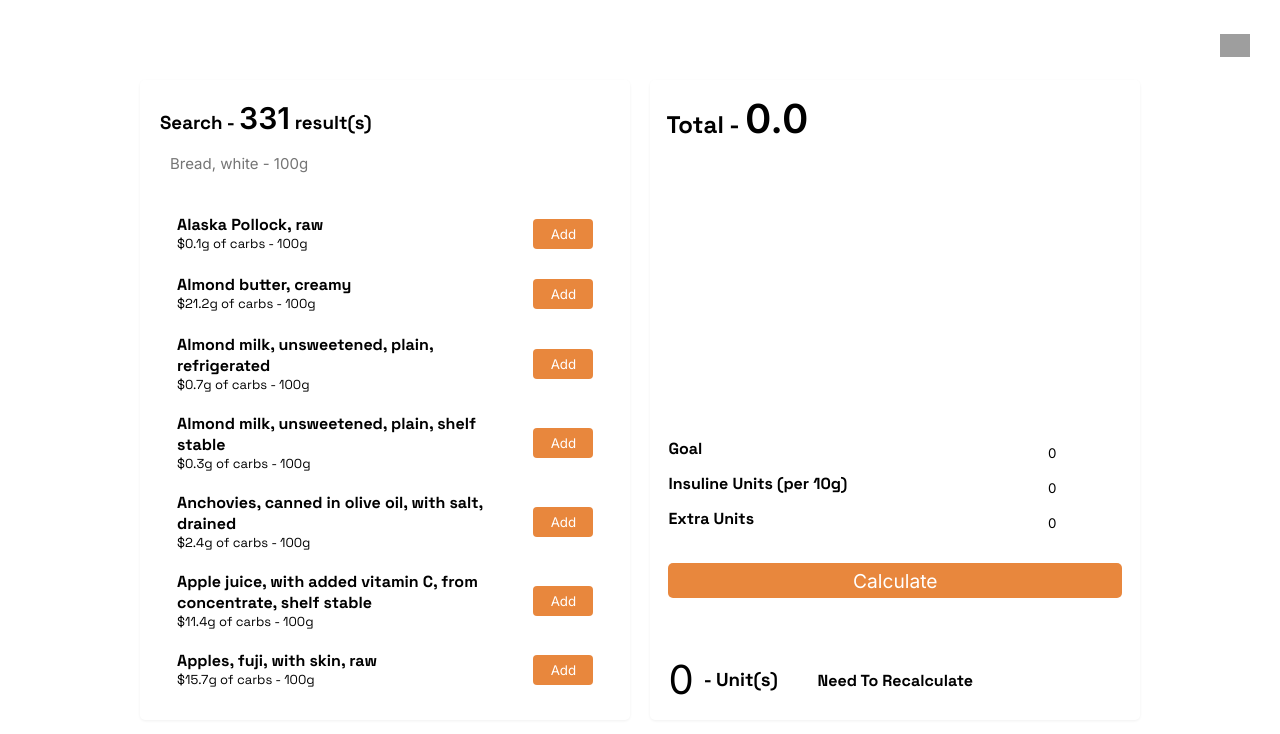
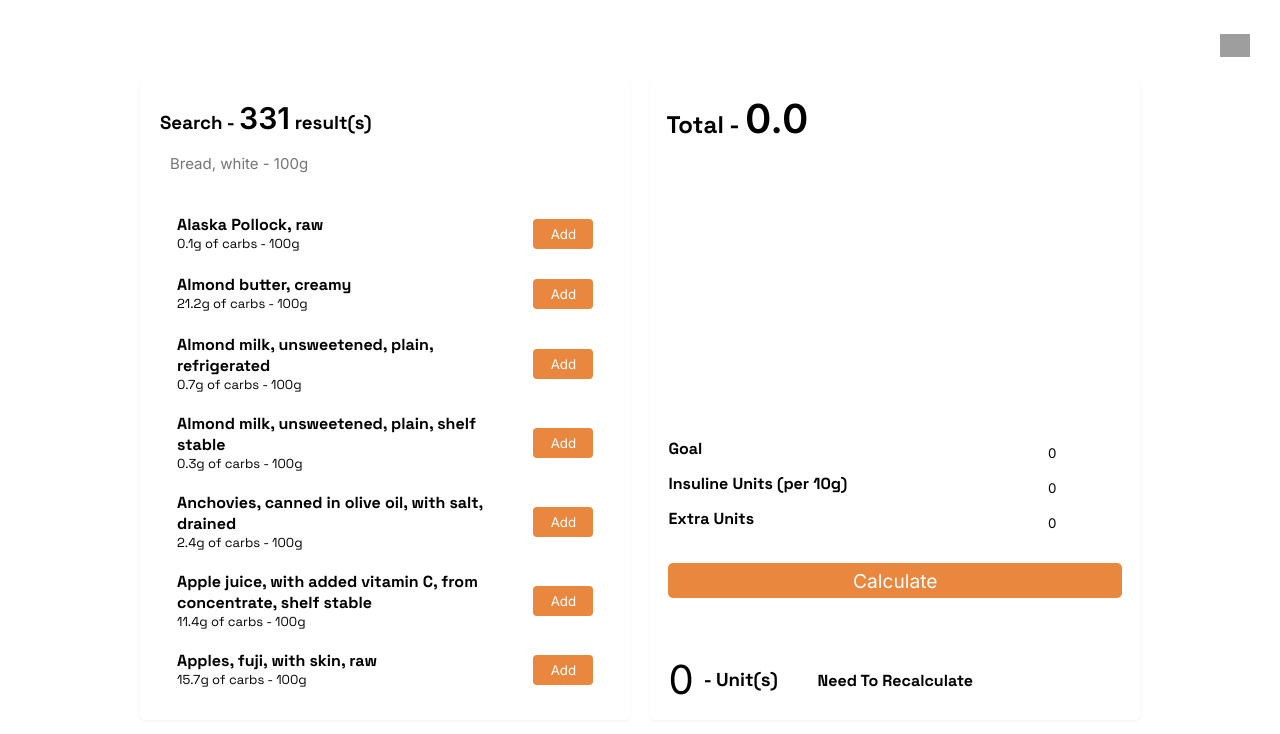
Before and after one commit to Sacapuntas96/TeeOne, a React (Vite) app in the folder Frontend/TeeOne/: page / in a window 1280 px wide. Shown: the top 734 px of the page. Built offline with nearby package versions, Linux system fonts and the light colour scheme; grey boxes are pictures that could not be loaded.

Commit message:
Fixed the total carbs update

```diff
--- a/Frontend/TeeOne/src/App.jsx
+++ b/Frontend/TeeOne/src/App.jsx
@@ -11,16 +11,29 @@ if(!document.documentElement.getAttribute('data-theme')){
 }
 document.documentElement.setAttribute('data-theme', localStorage.getItem('stored_theme'))
 
-let items = []
+function App() {
+  const [items, SetItems] = useState([])
 
-function App() {
+  const AddItems = (item) => {
+    if(items.some(element => element["id"] === item["id"])){
+      return
+    }
+    else{
+      let new_item = {...item, "current_weight" : 100}
+      SetItems([...items, new_item])
+    }
+
+    console.log(items)
+  }
+
   const [current_theme, ChangeTheme] = useState(localStorage.getItem('stored_theme'))
   const SwitchTheme = (new_theme => {
     ChangeTheme(new_theme)
     localStorage.setItem('stored_theme', new_theme)
     document.documentElement.setAttribute('data-theme', new_theme)
   })
-  const [total_carbs, SetTotalCarbs] = useState(0)
+
+  const total_carbs = calculate_total(items)
   const [goal, SetGoald] = useState(0)
   const [insuline_units, SetUnits] = useState(0)
   const [extra_units, SetExtraUnits] = useState(0)
@@ -38,17 +51,10 @@ function App() {
               <input type="text" placeholder="Bread, white - 100g" id="search-bar" onChange={() => SetQuery()}/>
             <div className="listing" id="listing">
               {food_data.map(item =>(
-                <FoodCard item={item} key={item.id} onClick={() => {if(!is_present(item.id)){
-                    if(!(Object.keys(items).includes(item.id))){
-                      let element = {}
-                      element["id"] = item.id
-                      element["carbs_per_100g"] = item.carbs_per_100g
-                      SetTotalCarbs(total_carbs + item.carbs_per_100g)
+                <FoodCard item={item} key={item.id} onClick={() => {
+                      AddItems(item)
                       SetRecale(true)
-                      items.push(element)
-                    }
-                    console.log("test")
-                    }}}/>
+                    }}/>
               ))}
             </div>
           </div>
@@ -118,8 +124,13 @@ function App() {
   )
 }
 
-function is_present(id){
-  return Object.keys(items).includes(id)
+function calculate_total(items){
+  let sum = 0
+  for(let i = 0; i < items.length; i++){
+    sum += items[i]["carbs_per_100g"]
+  }
+  console.log("calculated total")
+  return sum
 }
 
 export default App
--- a/Frontend/TeeOne/src/FoodCard.jsx
+++ b/Frontend/TeeOne/src/FoodCard.jsx
@@ -3,7 +3,7 @@ import {memo} from 'react'
 const FoodCard = memo(function FoodCard({item, onClick}){
     return(
         <>
-            <div onClick={onClick} key={item.id} className="element" data-index="${i}"><div className="info"><h4>{item["name"]}</h4><p>${item["carbs_per_100g"]}g of carbs - 100g</p></div><div className="button"><button className="add-button" >Add</button></div></div>
+            <div onClick={onClick} key={item.id} className="element"><div className="info"><h4>{item["name"]}</h4><p>{item["carbs_per_100g"]}g of carbs - 100g</p></div><div className="button"><button className="add-button" >Add</button></div></div>
         </>
     )
 })
```
